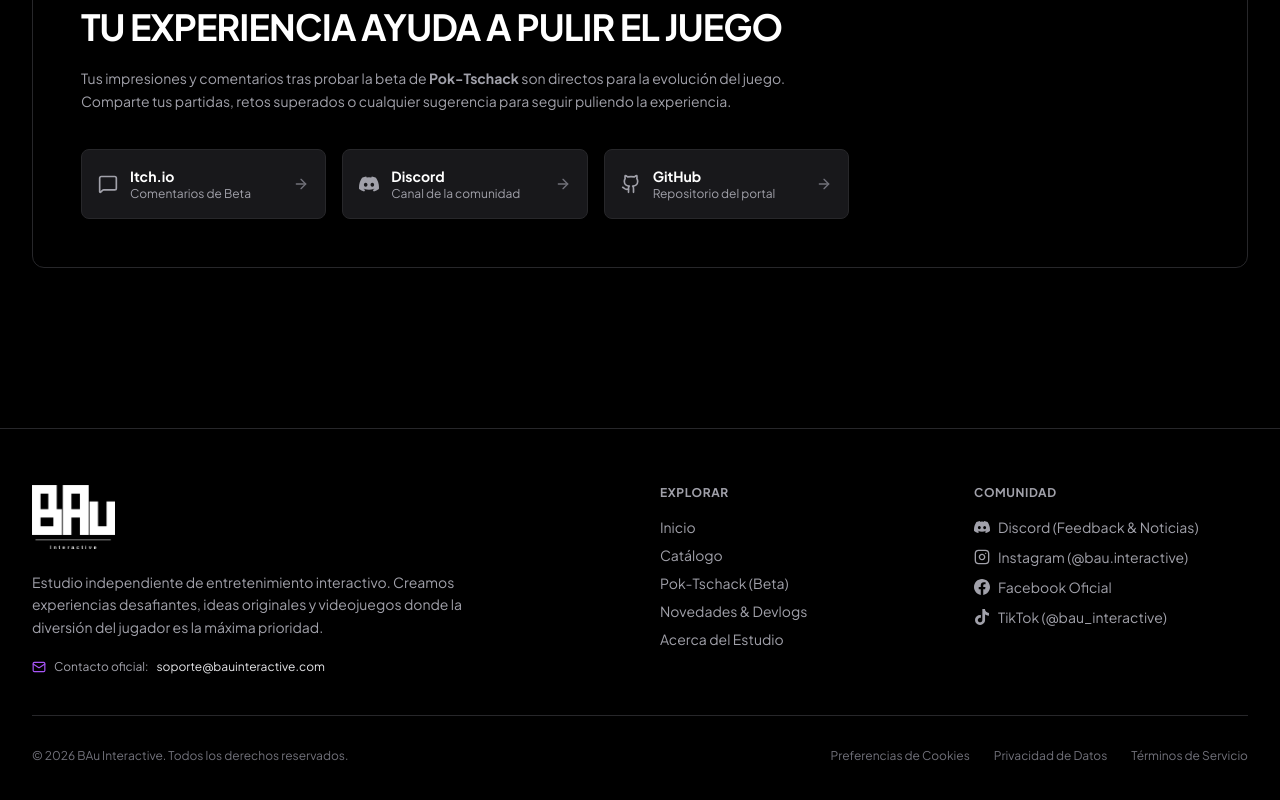
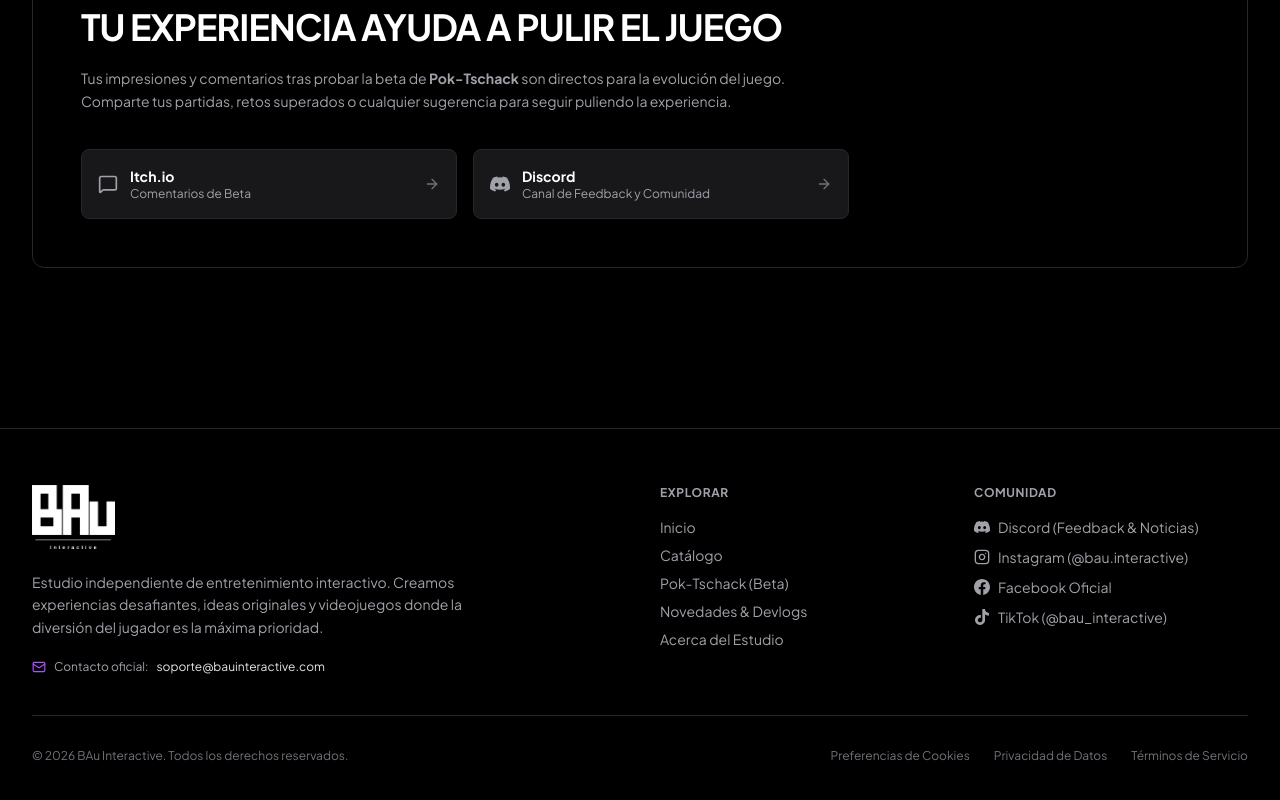
Before and after one commit to BAu-0/BAu_Interactive, a Next.js app: page / in a window 1280 px wide. Shown: the part 4878-5678 px from the top of the page. Built offline with nearby package versions, Linux system fonts and the light colour scheme; no server answers; the database is empty.

Commit message:
feat(community): remover enlace a github y dejar cuadricula simetrica para itch.io y discord

```diff
--- a/src/components/home/CommunitySection.tsx
+++ b/src/components/home/CommunitySection.tsx
@@ -1,11 +1,10 @@
 import React from 'react';
 import { ArrowRight, MessageSquare } from 'lucide-react';
-import { GithubIcon, DiscordIcon } from '@/components/icons/BrandIcons';
+import { DiscordIcon } from '@/components/icons/BrandIcons';
 
 export function CommunitySection() {
   const feedbackUrl = process.env.NEXT_PUBLIC_FEEDBACK_URL || 'https://garanda.itch.io/pok-tschack-betav1';
-  const discordUrl = process.env.NEXT_PUBLIC_DISCORD_URL || 'https://discord.gg/BTNA7EEQG';
-  const githubUrl = process.env.NEXT_PUBLIC_GITHUB_URL || 'https://github.com/BAu-0/BAu_Interactive';
+  const discordUrl = 'https://discord.gg/BTNA7EEQG';
 
   return (
     <section className="py-16 max-w-7xl mx-auto px-4 sm:px-6 lg:px-8" aria-labelledby="community-title">
@@ -24,7 +23,7 @@ export function CommunitySection() {
             Tus impresiones y comentarios tras probar la beta de <strong>Pok-Tschack</strong> son directos para la evolución del juego. Comparte tus partidas, retos superados o cualquier sugerencia para seguir puliendo la experiencia.
           </p>
 
-          <div className="grid grid-cols-1 sm:grid-cols-3 gap-4 pt-2">
+          <div className="grid grid-cols-1 sm:grid-cols-2 gap-4 pt-2">
             {/* Feedback en Itch.io / Foro */}
             <a
               href={feedbackUrl}
@@ -57,26 +56,7 @@ export function CommunitySection() {
                   <h3 className="text-sm font-bold text-white group-hover:text-[#a855f7] transition-colors">
                     Discord
                   </h3>
-                  <p className="text-xs text-zinc-400">Canal de la comunidad</p>
-                </div>
-              </div>
-              <ArrowRight className="w-4 h-4 text-zinc-500 group-hover:translate-x-1 group-hover:text-[#a855f7] transition-all" />
-            </a>
-
-            {/* GitHub */}
-            <a
-              href={githubUrl}
-              target="_blank"
-              rel="noopener noreferrer"
-              className="flex items-center justify-between p-4 rounded-lg bg-zinc-900 border border-zinc-800 hover:border-[#a855f7]/50 transition-all duration-150 group"
-            >
-              <div className="flex items-center space-x-3">
-                <GithubIcon className="w-5 h-5 text-zinc-400 group-hover:text-white transition-colors" />
-                <div>
-                  <h3 className="text-sm font-bold text-white group-hover:text-[#a855f7] transition-colors">
-                    GitHub
-                  </h3>
-                  <p className="text-xs text-zinc-400">Repositorio del portal</p>
+                  <p className="text-xs text-zinc-400">Canal de Feedback y Comunidad</p>
                 </div>
               </div>
               <ArrowRight className="w-4 h-4 text-zinc-500 group-hover:translate-x-1 group-hover:text-[#a855f7] transition-all" />
```
